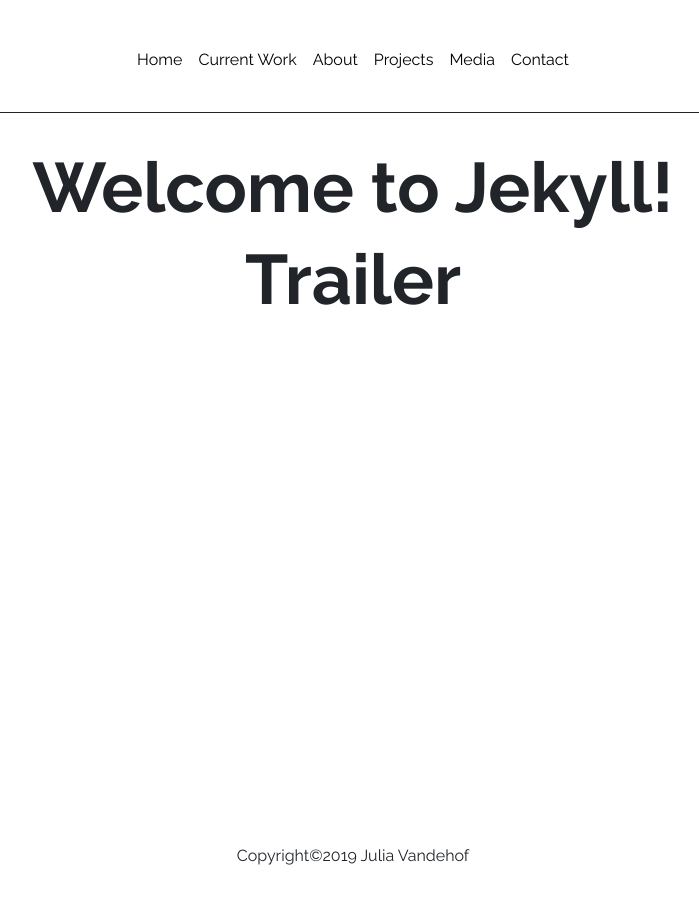
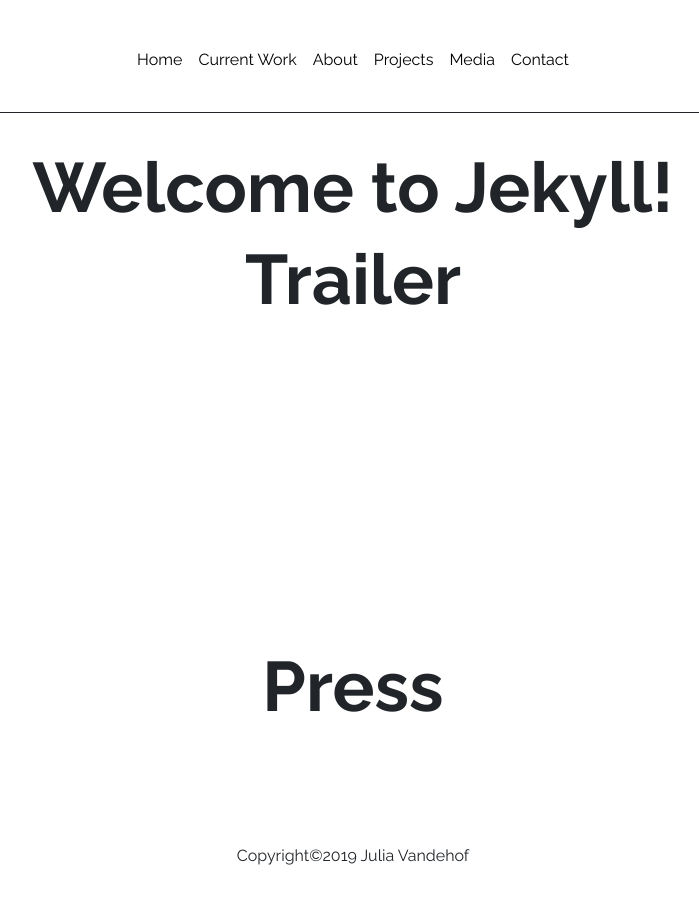
Before and after one commit to matteocarpi/julia, a Jekyll site: the page built from _posts/2019-03-02-welcome-to-jekyll.markdown, in a window 1280 px wide. Shown: the whole page, without its empty margins (287-986 px from the left). Built offline with Jekyll 4.4.1, drawn with Linux system fonts in a browser that asks for light colours.

Commit message:
adding press in post

```diff
--- a/_layouts/post.html
+++ b/_layouts/post.html
@@ -27,6 +27,12 @@
       <iframe width="560" height="315" src="{{ page.youtube_link }}" frameborder="0" allow="accelerometer; autoplay; encrypted-media; gyroscope; picture-in-picture" allowfullscreen></iframe>
       <div class="grow">
 
+      <h2>Press</h2>
+      {% if press == true %}
+        {% for item in page.press %}
+        <img src="{{ item }}" alt="">
+        {% endfor %}
+      {% endif %}
       </div>
     </div>
   </div>
```
